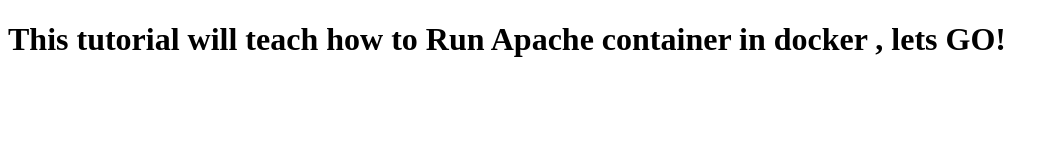
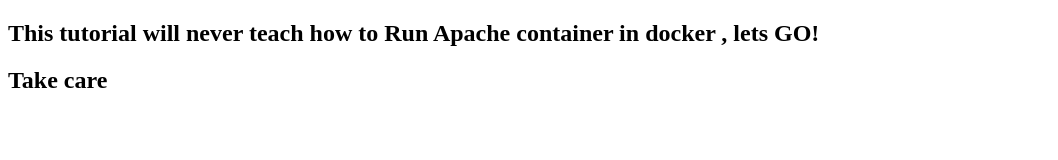
Before and after one commit to pawansharmasf/nodeap1, a plain HTML site: page code/index.html in a window 1280 px wide. Shown: the whole page, without its empty margins (0-1058 px from the left). Drawn offline with Linux system fonts and the light colour scheme.

```diff
--- a/code/index.html
+++ b/code/index.html
@@ -5,6 +5,7 @@
     <title>One Click</title>
 </head>
 <body>
-    <h1>This tutorial will teach how to Run Apache container in docker , lets GO!</h1>
+    <h2>This tutorial will never teach how to Run Apache container in docker , lets GO!</h2>
+    <h2> Take care </h2>
 </body>
 </html>
```
Also changed, not shown: 1 other file.
